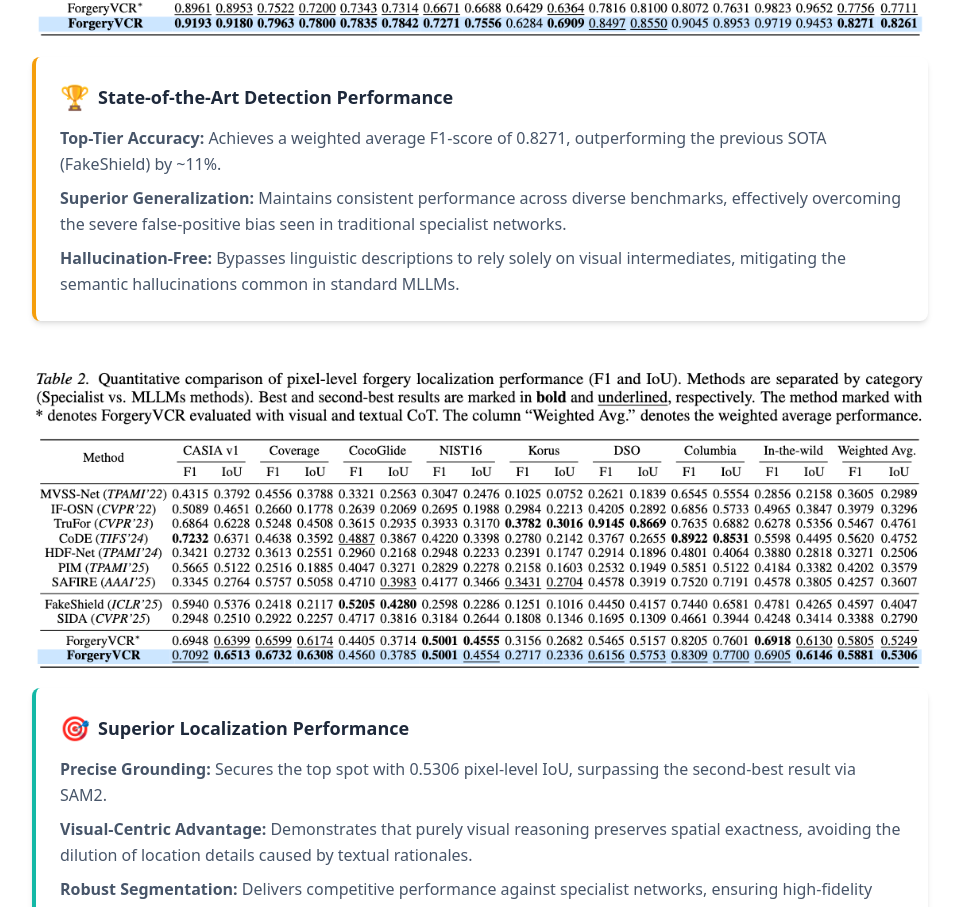
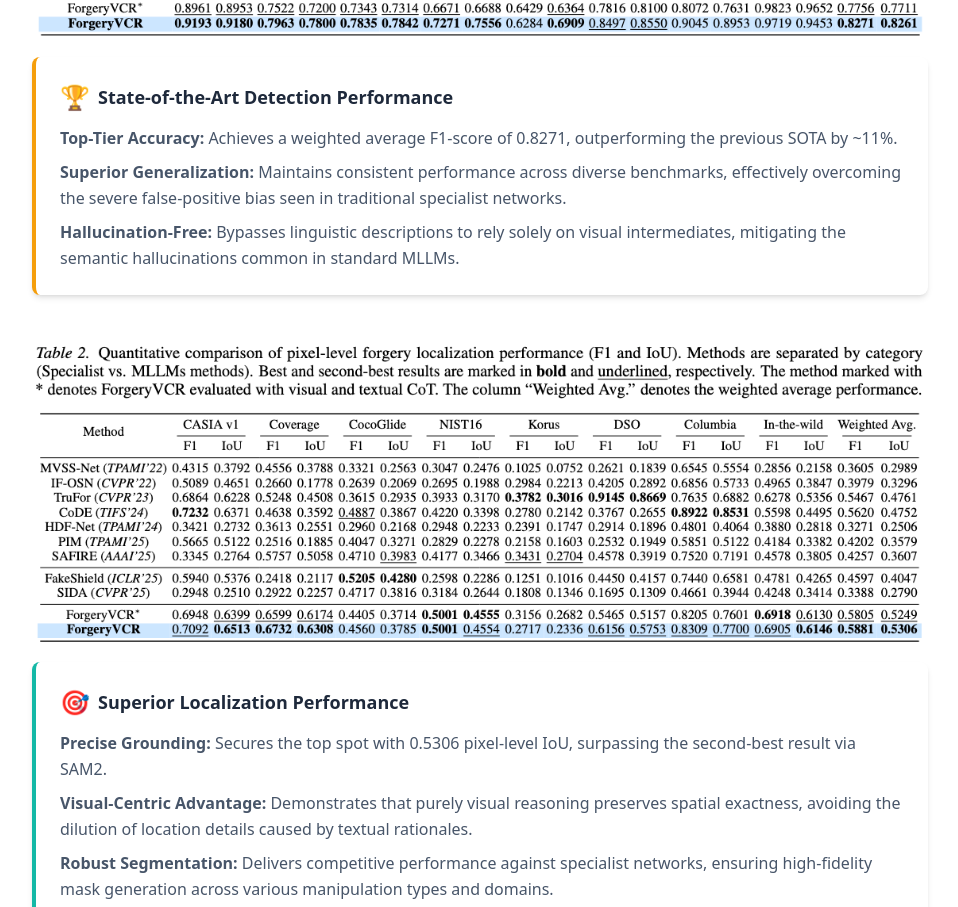
Before and after one commit to youqiwong/youqiwong.github.io, a React (Vite) app in the folder forgery-vcr/: page / in a window 1280 px wide. Shown: the part 4481-5388 px from the top of the page, without its empty margins (160-1118 px from the left). Built offline with nearby package versions, Linux system fonts and the light colour scheme; some icons are missing.

Commit message:
Update: Remove double quotes

```diff
--- a/forgery-vcr/src/App.jsx
+++ b/forgery-vcr/src/App.jsx
@@ -709,7 +709,7 @@
               State-of-the-Art Detection Performance
             </h3>
             <ul className="space-y-2 text-slate-600 leading-relaxed">
-              <li><strong>Top-Tier Accuracy:</strong> Achieves a weighted average F1-score of 0.8271, outperforming the previous SOTA (FakeShield) by ~11%.</li>
+              <li><strong>Top-Tier Accuracy:</strong> Achieves a weighted average F1-score of 0.8271, outperforming the previous SOTA by ~11%.</li>
               <li><strong>Superior Generalization:</strong> Maintains consistent performance across diverse benchmarks, effectively overcoming the severe false-positive bias seen in traditional specialist networks.</li>
               <li><strong>Hallucination-Free:</strong> Bypasses linguistic descriptions to rely solely on visual intermediates, mitigating the semantic hallucinations common in standard MLLMs.</li>
             </ul>
```
